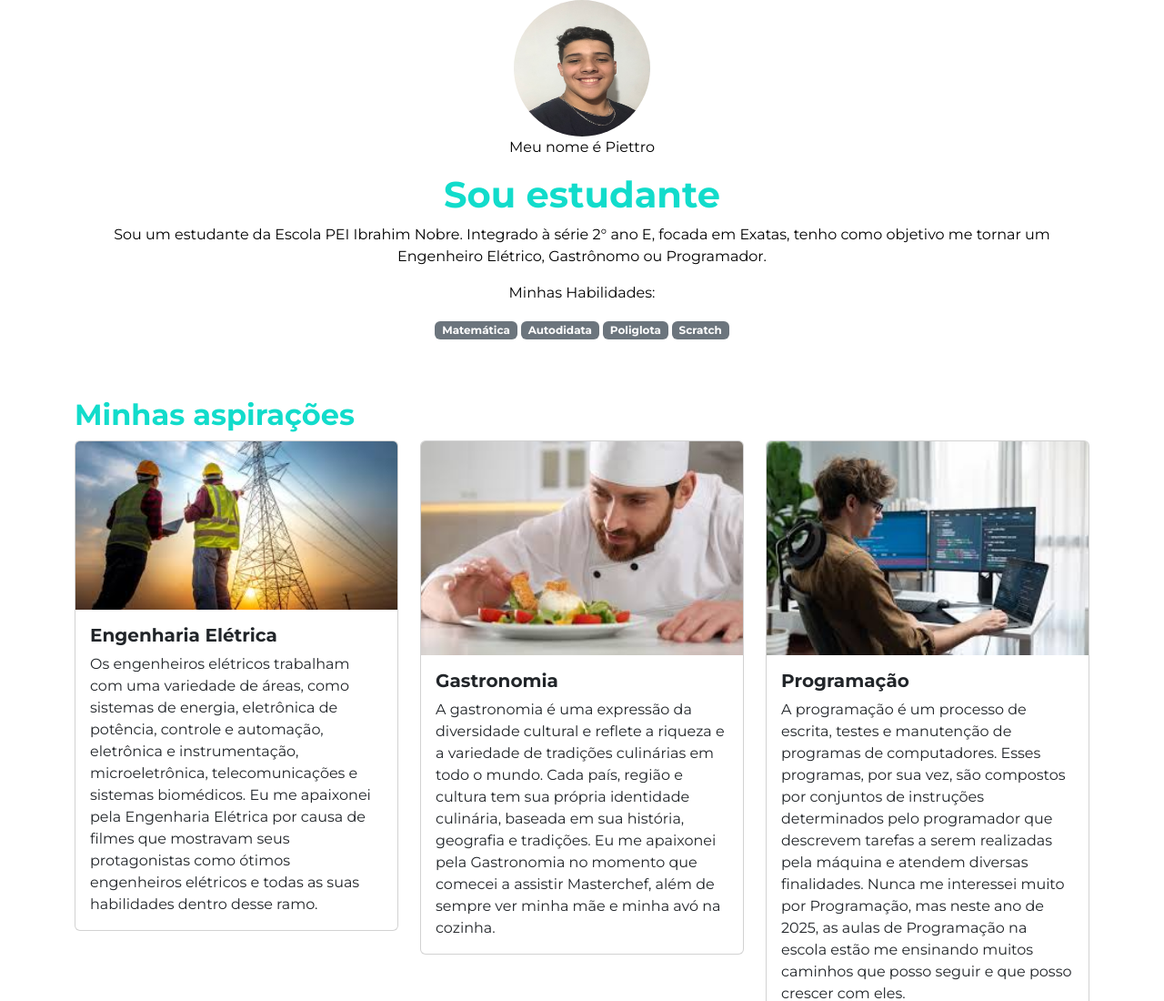
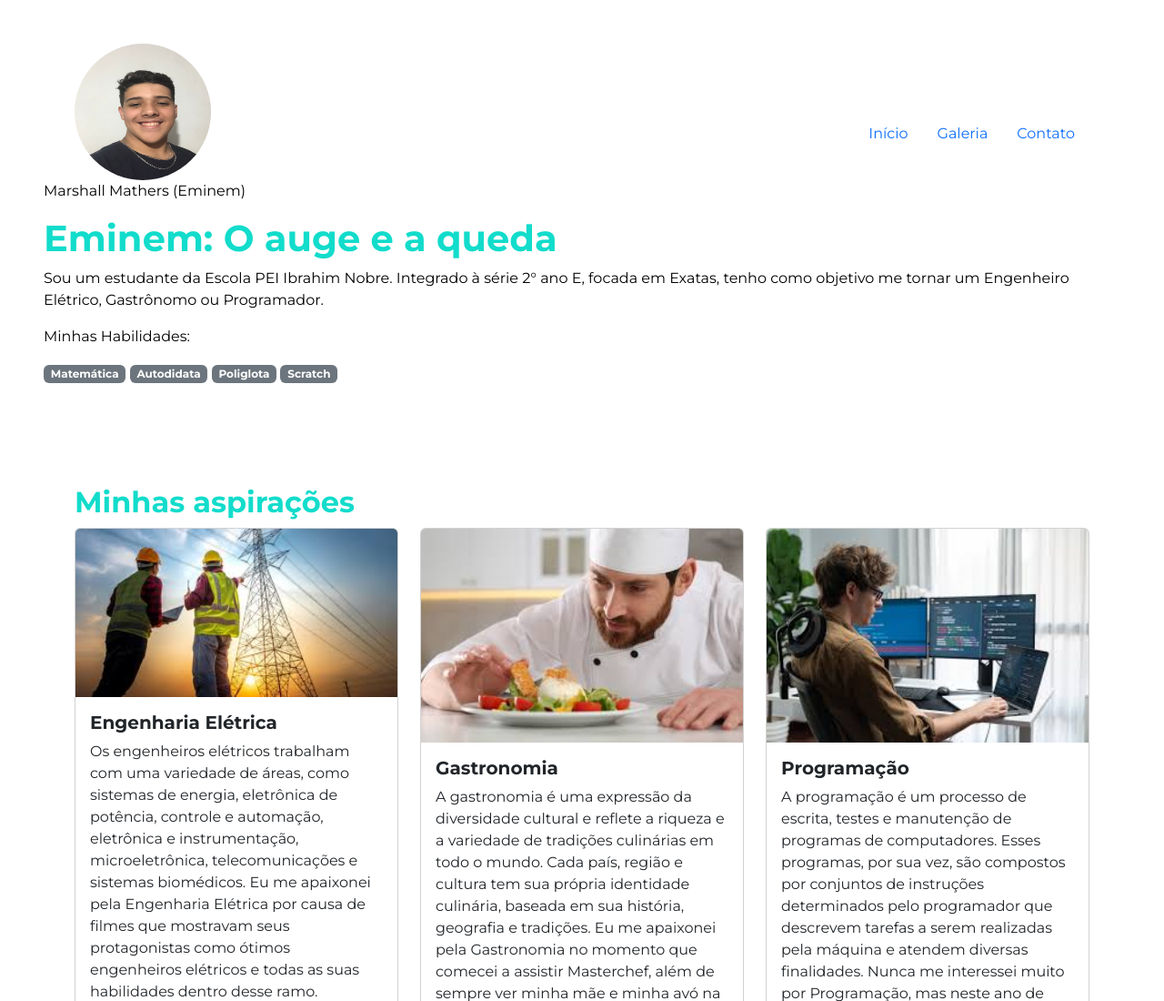
Before and after one commit to PPV142/ccommons, a plain HTML site: page index.html in a window 1280 px wide. Shown: the top 1100 px of the page at 91% size. Drawn offline with nearby package versions, Linux system fonts and the light colour scheme.

Commit message:
Update index.html

```diff
--- a/index.html
+++ b/index.html
@@ -1,4 +1,7 @@
-<!-- Piettro Viola 2*E -->
+<!-- Piettro Pereira Viola
+2ºE
+13/08/2025
+-->
 <!DOCTYPE html>
 <html lang="pt-br">
 
@@ -8,15 +11,21 @@
       <link href="https://cdn.jsdelivr.net/npm/bootstrap@5.3.2/dist/css/bootstrap.min.css" rel="stylesheet">
     <link href="https://fonts.googleapis.com/css?family=Montserrat:100,200,300,400" rel="stylesheet">
     <link rel="stylesheet" href="style.css">
-    <title>Meu portfólio</title>
+    <title>Marshall Mathers (Eminem)</title>
 </head>
 
 <body>
-    <header class="container text-center">
+    <header class=" p-5">
+         <nav class="container d-flex justify-content-between align-items-center">
         <img src="IMG_0280.JPG" alt="avatar de title" class="rounded-circle" width="150" height="150" srcset="">
-        </div>
-        <p>Meu nome é Piettro</p>
-        <h1>Sou estudante</h1>
+             <ul class="nav mt-5">
+                <li class="nav-item"><a class="nav-link" href="#inicio">Início</a></li>
+                <li class="nav-item"><a class="nav-link" href="#galeria">Galeria</a></li>
+                <li class="nav-item"><a class="nav-link" href="#contato">Contato</a></li>
+            </ul>
+        </nav>
+        <p>Marshall Mathers (Eminem)</p>
+        <h1>Eminem: O auge e a queda</h1>
         <p>Sou um estudante da Escola PEI Ibrahim Nobre. Integrado à série 2° ano E, focada em Exatas, tenho como
             objetivo me tornar um Engenheiro Elétrico, Gastrônomo ou Programador.</p>
         <p>Minhas Habilidades:</p>
```
